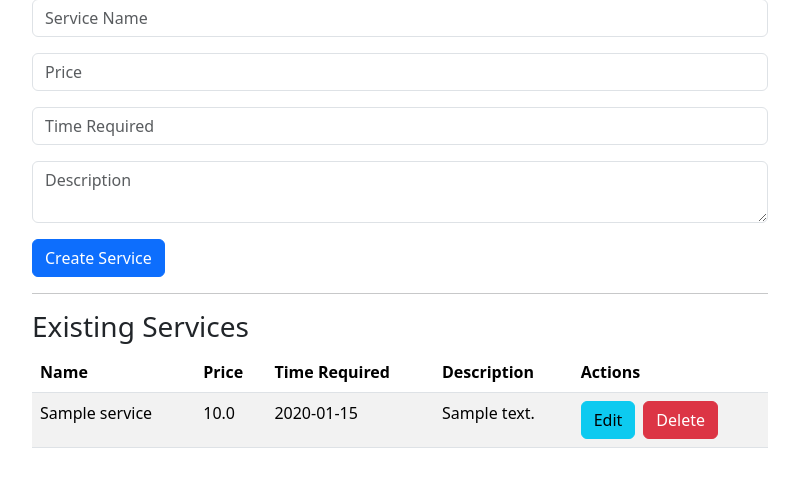
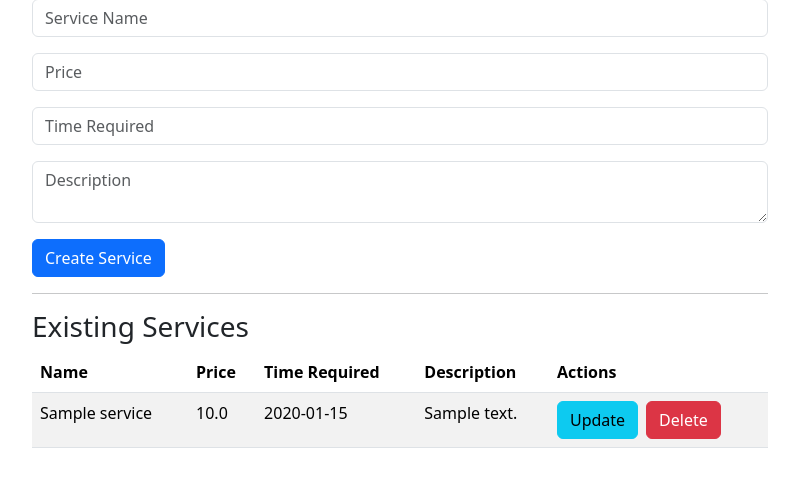
Before and after one commit to dhirajp1603/MAD-1, a Flask app: page /admin/services in a window 1280 px wide. Shown: the part 169-656 px from the top of the page, without its empty margins (240-1039 px from the left). Run offline with Flask 3, Linux system fonts and the light colour scheme; tables that the repository leaves empty hold one stand-in row (values such as "Sample post").

Commit message:
Update admin_services.html

```diff
--- a/templates/admin_services.html
+++ b/templates/admin_services.html
@@ -47,7 +47,7 @@
             <td>
                 <div class="d-flex">
                     <!-- Edit Button -->
-                    <button type="button" class="btn btn-info me-2" onclick="toggleForms('{{ loop.index }}')">Edit</button>
+                    <button type="button" class="btn btn-info me-2" onclick="toggleForms('{{ loop.index }}')">Update</button>
 
                     <!-- Delete Button -->
                     <button type="button" class="btn btn-danger" onclick="toggleDelete('{{ loop.index }}')">Delete</button>
```
